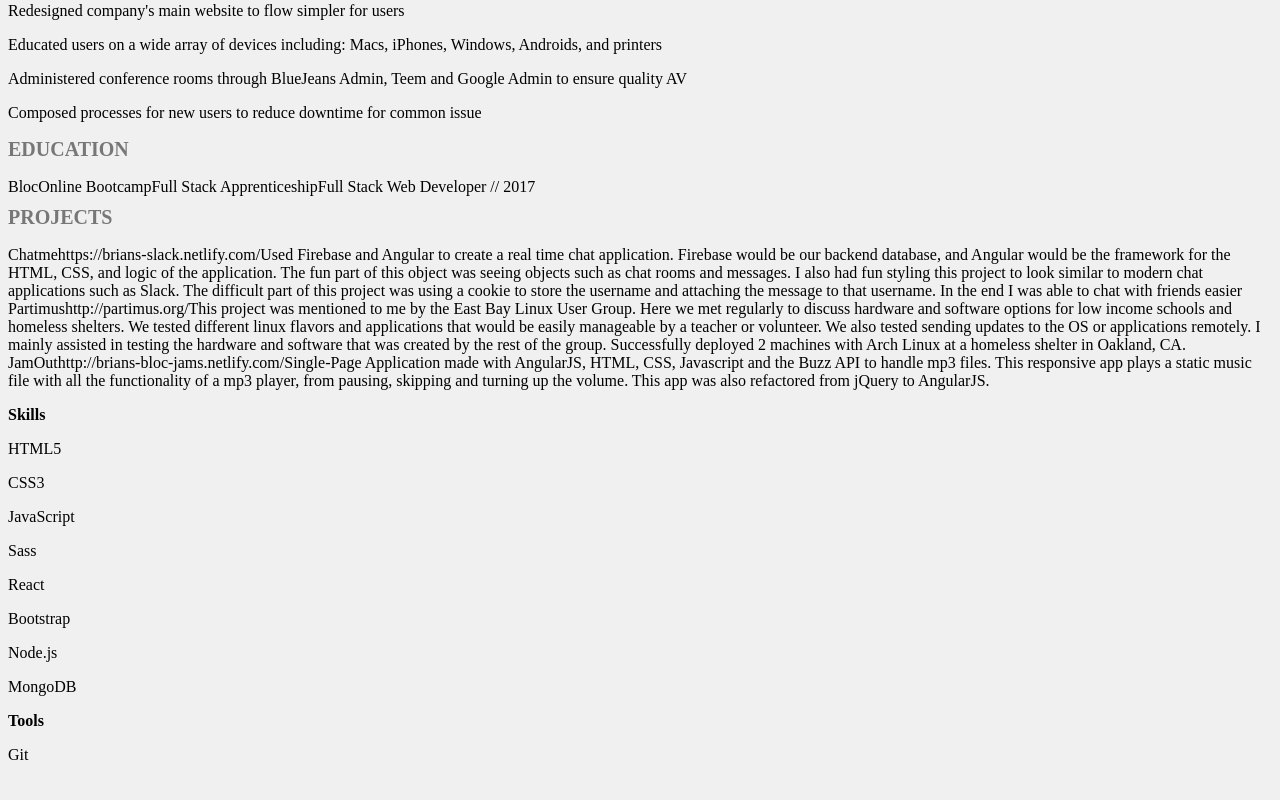
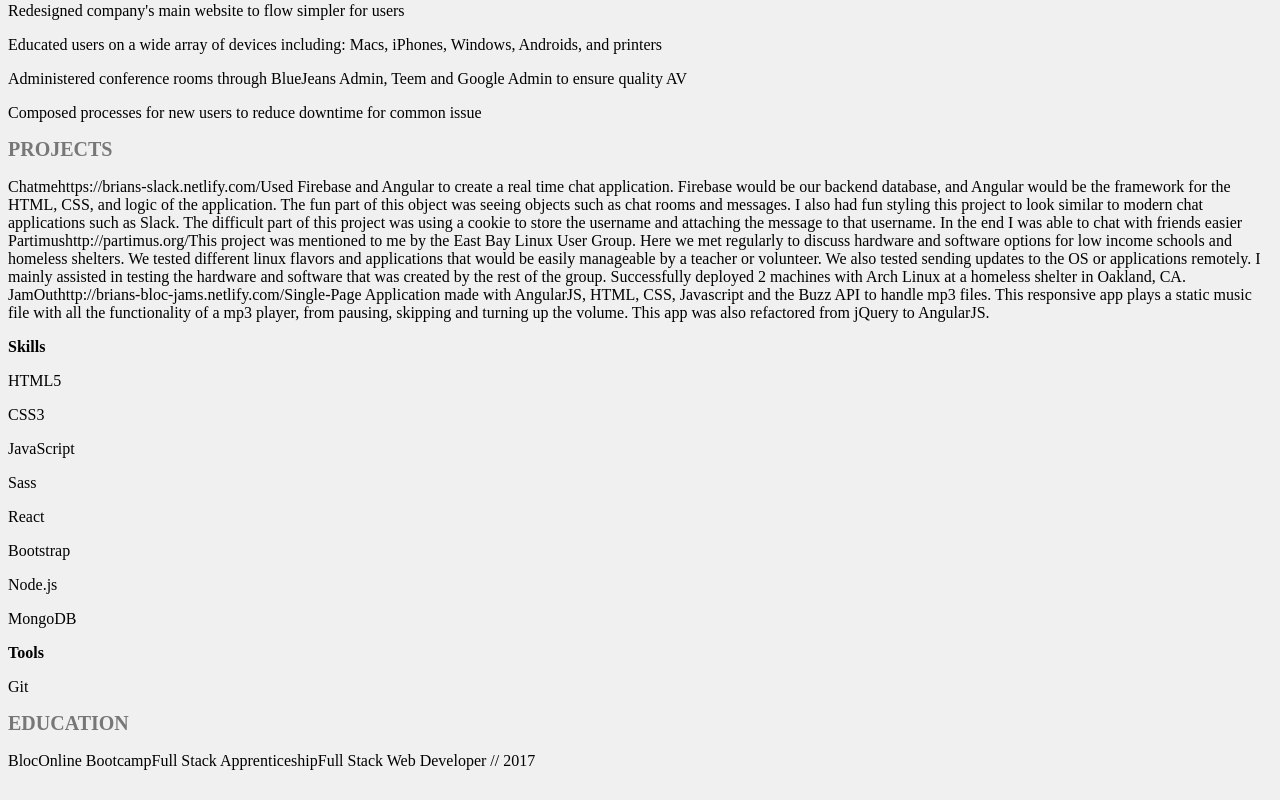
Before and after one commit to bl2i4n/react-resume, a React (Create React App) app: page / in a window 1280 px wide. Shown: the part 818-1618 px from the top of the page. Built offline with nearby package versions, Linux system fonts and the light colour scheme.

Commit message:
refactor: move more components around

```diff
--- a/src/App.js
+++ b/src/App.js
@@ -171,14 +171,26 @@
   render() {
     return (
       <div className="history">
-        <h2 className="heading">EDUCATION</h2>
-        <Education schoolName="Bloc" schoolLocation="Online Bootcamp" schoolDegree="Full Stack Apprenticeship" schoolCourse="Full Stack Web Developer // 2017" />
         <h2 className="heading">PROJECTS</h2>
         <Project projectTitle="Chatme" projectUrl="https://brians-slack.netlify.com/" projectDesc="Used Firebase and Angular to create a real time chat application. Firebase would be our backend database, and Angular would be the framework for the HTML, CSS, and logic of the application. The fun part of this object was seeing objects such as chat rooms and messages. I also had fun styling this project to look similar to modern chat applications such as Slack. The difficult part of this project was using a cookie to store the username and attaching the message to that username. In the end I was able to chat with friends easier" />
         <Project projectTitle="Partimus" projectUrl="http://partimus.org/" projectDesc="This project was mentioned to me by the East Bay Linux User Group. Here we met regularly to discuss hardware and software options for low income schools and homeless shelters. We tested different linux flavors and applications that would be easily manageable by a teacher or volunteer. We also tested sending updates to the OS or applications remotely. I mainly assisted in testing the hardware and software that was created by the rest of the group. Successfully deployed 2 machines with Arch Linux at a homeless shelter in Oakland, CA." />
         <Project projectTitle="JamOut" projectUrl="http://brians-bloc-jams.netlify.com/" projectDesc="Single-Page Application made with AngularJS, HTML, CSS, Javascript and the Buzz API to handle mp3 files. This responsive app plays a static music file with all the functionality of a mp3 player, from pausing, skipping and turning up the volume. This app was also refactored from jQuery to AngularJS." />
       </div>
     );
+  }
+}
+
+class School extends React.Component{
+  constructor(props){
+    super(props)
+  }
+  render(){
+    return(
+      <div className="education">
+        <h2 className="heading">EDUCATION</h2>
+        <Education schoolName="Bloc" schoolLocation="Online Bootcamp" schoolDegree="Full Stack Apprenticeship" schoolCourse="Full Stack Web Developer // 2017" />
+      </div>
+    )
   }
 }
 
@@ -198,6 +210,7 @@
           <History />
           <Skills />
         </div>
+        <School />
       </div>
     );
   }
```
